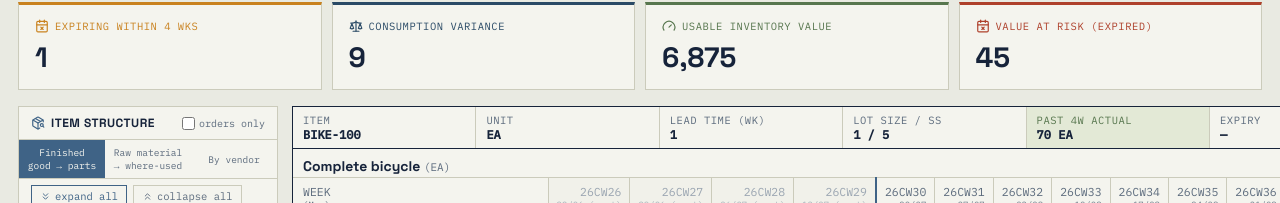
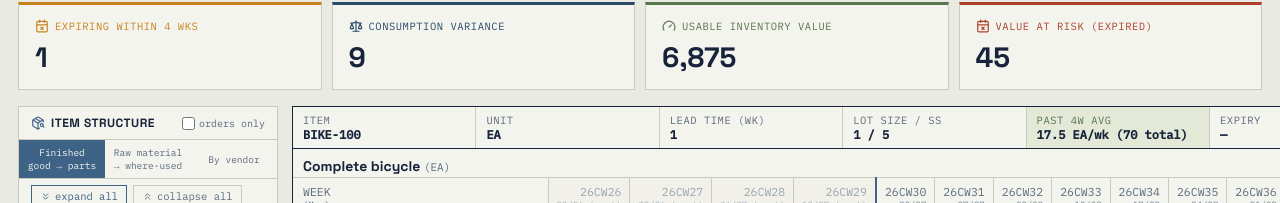
Before and after one commit to teeraponghf-cmd/MRP-Dashbboard1, a React (Vite) app: page / in a window 1280 px wide. Shown: the part 512-715 px from the top of the page. Built offline with nearby package versions, Linux system fonts and the light colour scheme.

Commit message:
Update MRPDashboard.jsx

```diff
--- a/src/MRPDashboard.jsx
+++ b/src/MRPDashboard.jsx
@@ -352,13 +352,11 @@ function runMRP({ bom, inventory, demand, poPending, git, actualConsumption, bat
       grossReq[component] = grossReq[component] || new Array(totalCols).fill(0);
       for (let i = 0; i < totalCols; i++) {
         if (i < HW) {
-          // สัปดาห์อดีต: ดึง Gross Req จากแม่ ถอยหลังตาม Lead Time เพื่อเป็นแผนให้ชิ้นส่วนลูก
           const pastReleaseIdx = i - leadTime;
           if (pastReleaseIdx >= 0) {
             grossReq[component][pastReleaseIdx] += (gr[i] || 0) * qty_per;
           }
         } else {
-          // สัปดาห์อนาคต: ดึงจาก Planned Release ของแม่
           grossReq[component][i] += (plannedRelease[i] || 0) * qty_per;
         }
       }
@@ -366,6 +364,8 @@ function runMRP({ bom, inventory, demand, poPending, git, actualConsumption, bat
 
     const actualCons = actualByItem[item] || new Array(totalCols).fill(0);
     const pastActualTotal = actualCons.slice(0, HW).reduce((a, b) => a + b, 0);
+    // คำนวณค่าเฉลี่ยต่อสัปดาห์ย้อนหลัง
+    const pastActualAvg = HW > 0 ? pastActualTotal / HW : 0;
 
     records[item] = {
       item,
@@ -398,6 +398,7 @@ function runMRP({ bom, inventory, demand, poPending, git, actualConsumption, bat
       git: gitByItem[item] || new Array(horizon).fill(0),
       actualConsumption: actualCons,
       pastActualTotal,
+      pastActualAvg,
       consumptionVariance: gr.map((v, i) => i < HW ? (actualCons[i] - v) : null),
       projOnHand,
       netReq,
@@ -693,6 +694,8 @@ function RecordGrid({ rec, weeks, weekLabels, weekDates, historyWeeks, onAdjustP
     { label: "Planned order release", data: rec.plannedRelease, kind: "prel" },
   ];
 
+  const formattedAvg = rec.pastActualAvg.toLocaleString(undefined, { maximumFractionDigits: 1 });
+
   return (
     <div style={{ border: `1px solid ${COLORS.ink}`, background: COLORS.card }}>
       {/* title block */}
@@ -705,7 +708,7 @@ function RecordGrid({ rec, weeks, weekLabels, weekDates, historyWeeks, onAdjustP
           ["UNIT", rec.unit],
           ["LEAD TIME (WK)", rec.leadTime],
           ["LOT SIZE / SS", `${rec.lotSize} / ${rec.baseSafety}${rec.safetyFactor !== 1 ? ` \u00d7${rec.safetyFactor} = ${rec.safety}` : ""}`],
-          [`PAST ${historyWeeks}W ACTUAL`, `${rec.pastActualTotal.toLocaleString()} ${rec.unit}`],
+          [`PAST ${historyWeeks}W AVG`, `${formattedAvg} ${rec.unit}/wk (${rec.pastActualTotal.toLocaleString()} total)`],
           ["EXPIRY", rec.batches.length > 0
             ? `${rec.batches.length} batch${rec.batches.length === 1 ? "" : "es"}${rec.expired ? " (ALL EXPIRED)" : rec.expiredQty > 0 ? ` (${rec.expiredQty} exp.)` : ""}`
             : (rec.expiryDate ? (rec.expired ? "EXPIRED" : rec.expiryDate) : "\u2014")],
@@ -715,9 +718,9 @@ function RecordGrid({ rec, weeks, weekLabels, weekDates, historyWeeks, onAdjustP
         ].map(([k, v], i) => (
           <div key={k} style={{
             padding: "6px 10px", borderRight: i < 6 ? `1px solid ${COLORS.paperLine}` : "none",
-            background: k === "EXPIRY" && rec.expired ? COLORS.rust : k === "EXPIRY" && rec.expiringSoon ? "#F3DDBC" : k.includes("ACTUAL") ? "#E3E9D6" : "transparent",
+            background: k === "EXPIRY" && rec.expired ? COLORS.rust : k === "EXPIRY" && rec.expiringSoon ? "#F3DDBC" : k.includes("AVG") ? "#E3E9D6" : "transparent",
           }}>
-            <div style={{ color: k === "EXPIRY" && rec.expired ? "#F6D9D3" : k.includes("ACTUAL") ? COLORS.moss : COLORS.inkSoft, letterSpacing: "0.05em" }}>{k}</div>
+            <div style={{ color: k === "EXPIRY" && rec.expired ? "#F6D9D3" : k.includes("AVG") ? COLORS.moss : COLORS.inkSoft, letterSpacing: "0.05em" }}>{k}</div>
             <div style={{ color: k === "EXPIRY" && rec.expired ? "#fff" : k === "EXPIRY" && rec.expiringSoon ? COLORS.amber : COLORS.ink, fontWeight: 600, fontSize: 12 }}>{v}</div>
           </div>
         ))}
```
